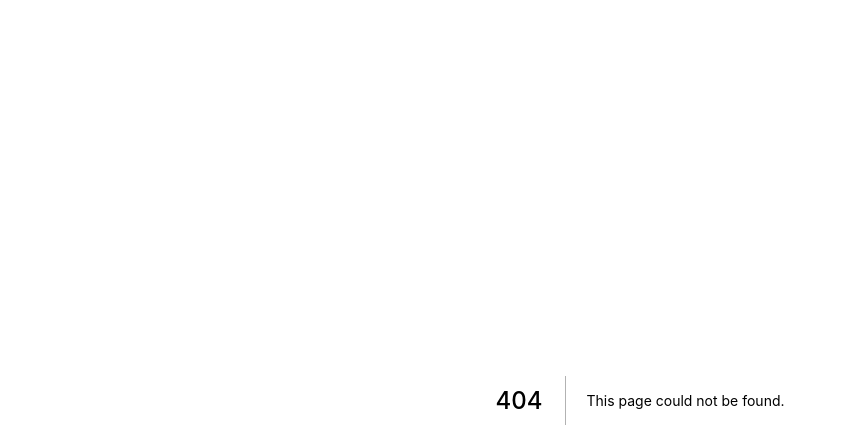
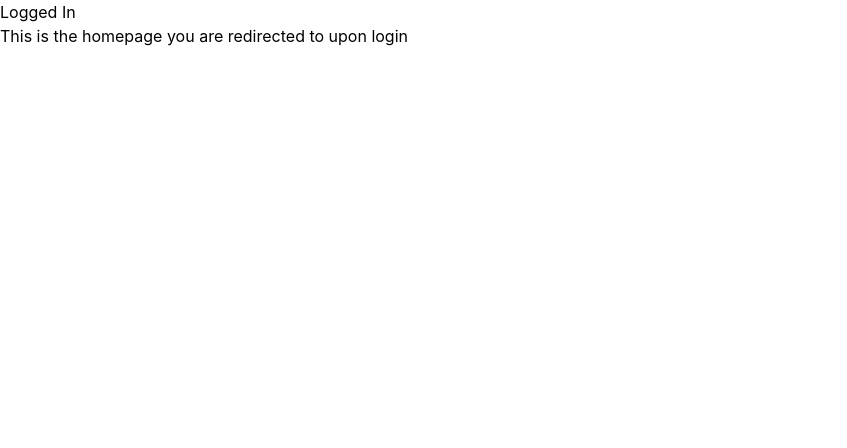
Before and after one commit to ChrisMillerSMU/4345Team2, a Next.js app in the folder frontend/: page /homepage in a window 1280 px wide. Before the commit this address had no page. Shown: the top 448 px of the page, without its empty margins (0-847 px from the left). Built offline with nearby package versions, Linux system fonts and the light colour scheme.

Commit message:
Create homepage index.tsx
- Still needs routing so that you can access the page when you login

```diff
--- /dev/null
+++ b/frontend/pages/homepage/index.tsx
@@ -0,0 +1,14 @@
+import { useRouter } from 'next/router';
+// import { useAuthContext } from '../../lib/user/AuthContext';
+import { useState, useEffect } from 'react';
+// import firebase from 'firebase/app';
+import Link from 'next/link';
+
+// Homepage upon login
+export default function HomePage() {
+    return(
+        <section>Logged In
+            <div>This is the homepage you are redirected to upon login</div>
+        </section>
+    );
+}
```
